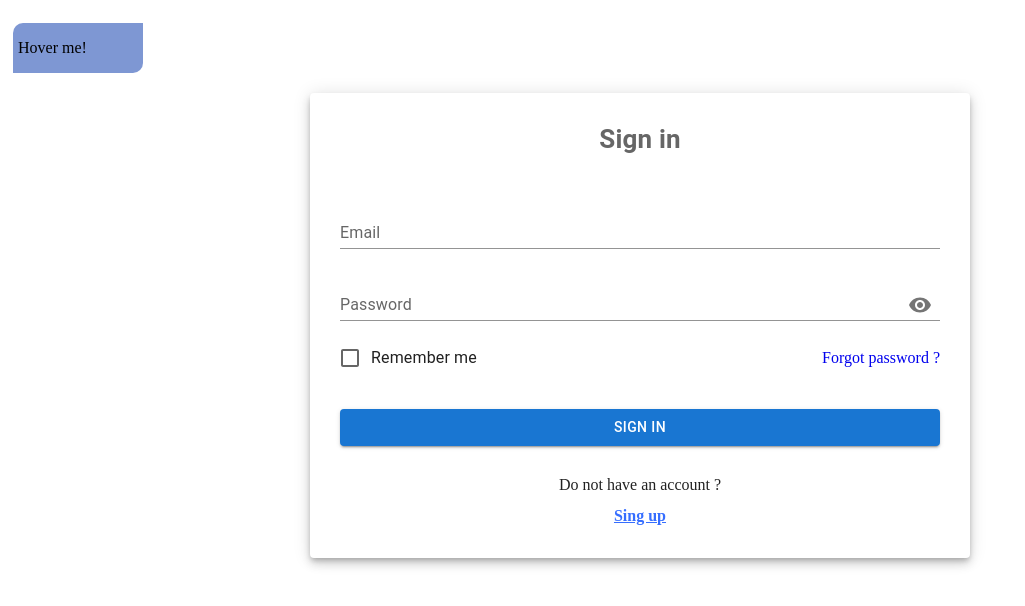
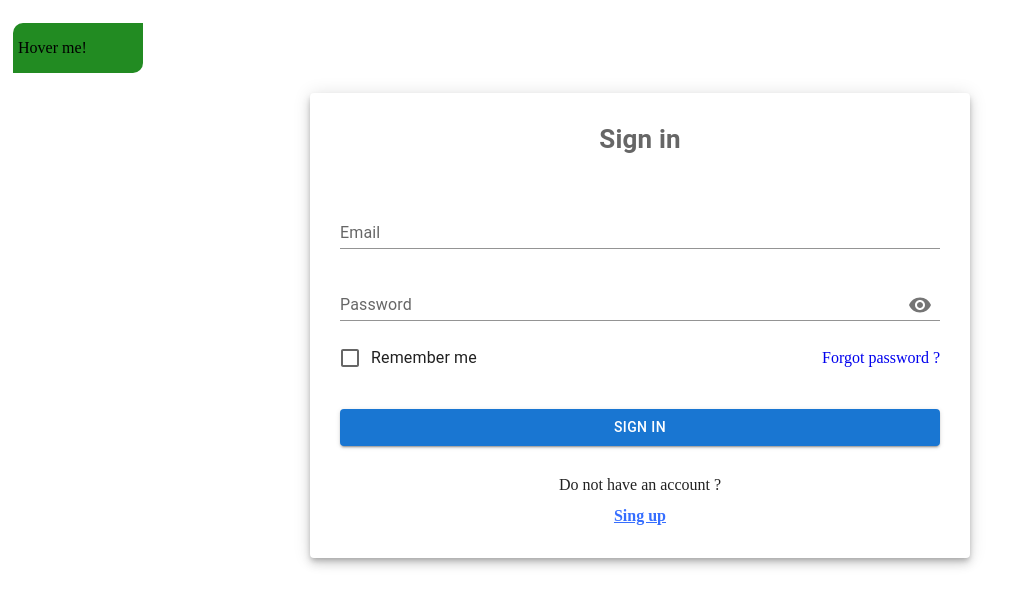
Before and after one commit to KAST13L/cards-2.0, a React (Create React App) app: page /#/login in a window 1280 px wide. Shown: the top 606 px of the page, without its empty margins (0-1025 px from the left). Built offline with nearby package versions, Linux system fonts and the light colour scheme; no server answers.

Commit message:
fix: Header component

```diff
--- a/src/features/Header/Header.module.scss
+++ b/src/features/Header/Header.module.scss
@@ -36,7 +36,8 @@
       color: #000000;
     }
     a.active {
-      color: white;
+      color: #ffffff;
+      font-size: large;
     }
   }
 }
--- a/src/features/Header/Header.tsx
+++ b/src/features/Header/Header.tsx
@@ -13,7 +13,7 @@ export const Header = () => {
                 <NavLinkItem path={PATH.PASSWORD_RECOVERY} title={"Password recovery+"}/>
                 <NavLinkItem path={PATH.CHECK_EMAIL} title={"Check email"}/>
                 <NavLinkItem path={PATH.NEW_PASSWORD} title={"New password"}/>
-                <div className={s.link}>Hover me!</div>
+                <div className={s.link} style={{background:'forestgreen'}}>Hover me!</div>
             </div>
         </div>
     );
```
